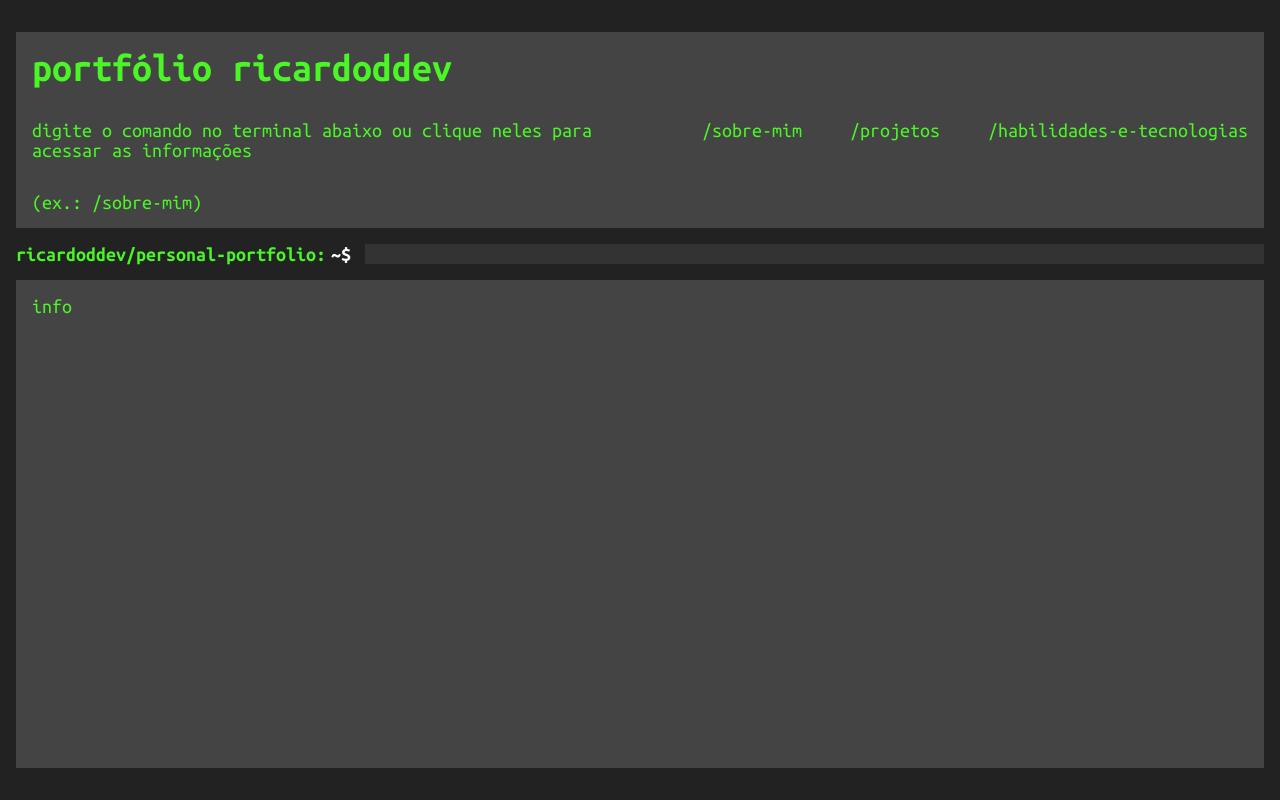
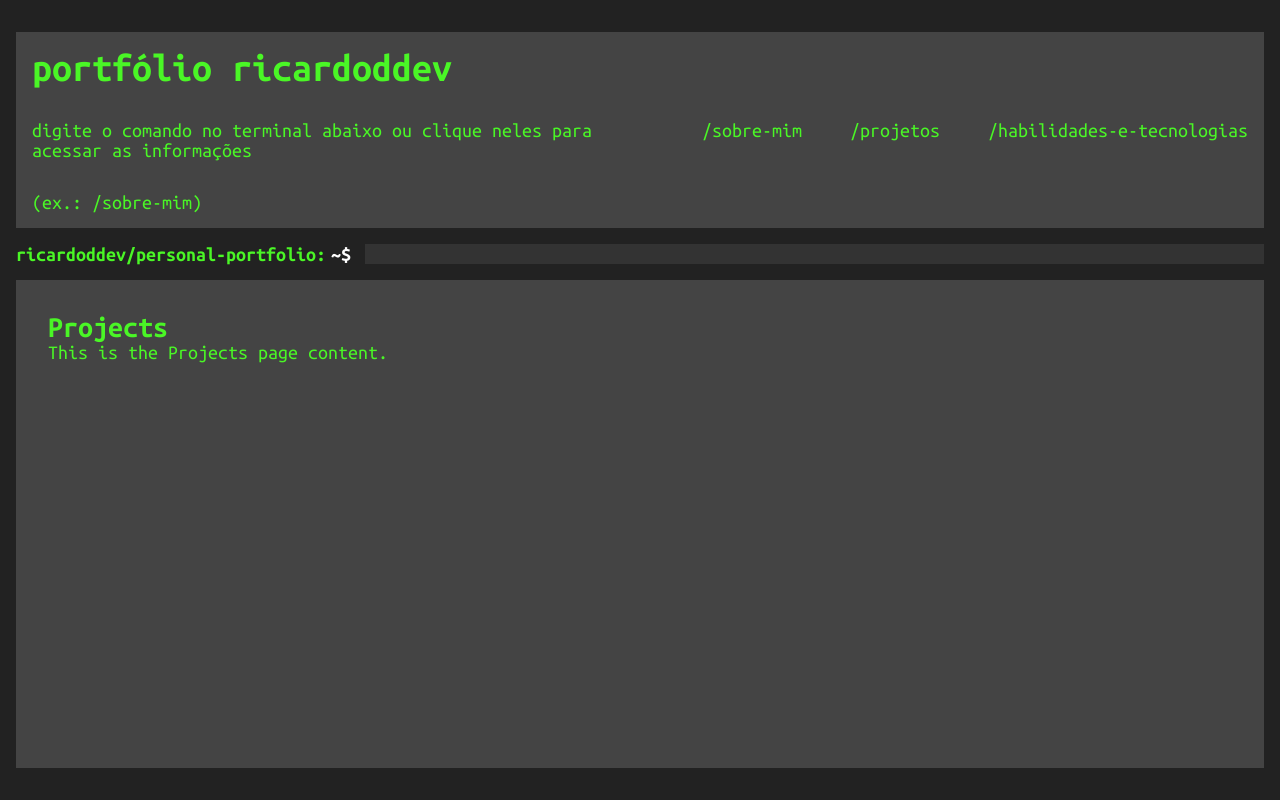
Before and after one commit to ricardoddev/personal-portfolio, a React (Vite) app: page /projects in a window 1280 px wide. Built offline with nearby package versions, Linux system fonts and the light colour scheme.

Commit message:
adding routes

```diff
--- a/package.json
+++ b/package.json
@@ -12,6 +12,7 @@
   "dependencies": {
     "react": "^18.2.0",
     "react-dom": "^18.2.0",
+    "react-router-dom": "^6.22.3",
     "styled-components": "^6.1.8"
   },
   "devDependencies": {
--- a/src/app.tsx
+++ b/src/app.tsx
@@ -1,7 +1,7 @@
 import { ThemeProvider } from "styled-components";
-import { Home } from "./pages/home/home";
 import { defaultTheme } from "./styles/themes/default";
 import { GlobalStyle } from "./styles/global";
+import { Router } from "./router";
 
 export function App() {
 
@@ -9,8 +9,7 @@ export function App() {
     <>
 
         <ThemeProvider theme={defaultTheme}>
-          <Home />
-
+          <Router />
           <GlobalStyle />
         </ThemeProvider>
     </>
--- /dev/null
+++ b/src/components/infoExibition/aboutMe/aboutMe.tsx
@@ -0,0 +1,10 @@
+import { InfoExibitionWrapper } from "../styles";
+
+export function AboutMe() {
+    return (
+      <InfoExibitionWrapper>
+        <h2>About</h2>
+        <p>This is the About page content.</p>
+      </InfoExibitionWrapper>
+    );
+  }
--- a/src/components/infoExibition/infoExibition.tsx
+++ b/src/components/infoExibition/infoExibition.tsx
@@ -1,9 +1,10 @@
+import { Outlet } from "react-router-dom";
 import { InfoExibitionWrapper } from "./styles";
 
 export function InfoExibition() {
     return (
         <InfoExibitionWrapper>
-            info
+            <Outlet />
         </InfoExibitionWrapper>
     )
 }
--- /dev/null
+++ b/src/components/infoExibition/projects/projects.tsx
@@ -0,0 +1,10 @@
+import { InfoExibitionWrapper } from "../styles";
+
+export function Projects() {
+    return (
+      <InfoExibitionWrapper>
+        <h2>Projects</h2>
+        <p>This is the Projects page content.</p>
+      </InfoExibitionWrapper>
+    );
+  }
--- /dev/null
+++ b/src/components/infoExibition/skillsAndTechs/skillsAndTechs.tsx
@@ -0,0 +1,10 @@
+import { InfoExibitionWrapper } from "../styles";
+
+export function SkillsAndTechs() {
+    return (
+      <InfoExibitionWrapper>
+        <h2>Skills</h2>
+        <p>This is the Skills page content.</p>
+      </InfoExibitionWrapper>
+    );
+  }
--- a/src/components/navbar/navbar.tsx
+++ b/src/components/navbar/navbar.tsx
@@ -1,19 +1,19 @@
-import { NavbarWrapper } from "./styles";
-
+import { Link } from "react-router-dom";
+import { NavbarWrapper, TitleAndReturnHome } from "./styles";
 
 export function Navbar() {
     return (
         <NavbarWrapper>
             <div>
-                <h1>portfólio ricardoddev</h1>
+                <TitleAndReturnHome><Link to={'/'}>portfólio ricardoddev</Link></TitleAndReturnHome>
                 <p>digite o comando no terminal abaixo ou clique neles para acessar as informações</p>
                 <p>(ex.: /sobre-mim)</p>
             </div>
 
             <ul>
-                <li><a href="#">/sobre-mim</a></li>
-                <li><a href="#">/projetos</a></li>
-                <li><a href="#">/habilidades-e-tecnologias</a></li>
+                <li><Link to={'/about-me'}>/sobre-mim</Link></li>
+                <li><Link to={'/projects'}>/projetos</Link></li>
+                <li><Link to={'/skills-and-techs'}>/habilidades-e-tecnologias</Link></li>
             </ul>
         </NavbarWrapper>
     )
--- a/src/components/navbar/styles.ts
+++ b/src/components/navbar/styles.ts
@@ -32,3 +32,10 @@ export const NavbarWrapper = styled.header`
         }
     }
 `
+
+export const TitleAndReturnHome = styled.h1`
+    a {
+        color: ${props => props.theme["green-cli"]};
+        text-decoration: none;
+    }
+`
--- a/src/pages/home/home.tsx
+++ b/src/pages/home/home.tsx
@@ -9,6 +9,7 @@ export function Home() {
             <Navbar />
             <CommandLineInput />
             <InfoExibition />
+
         </HomeWrapper>
 
     )
--- /dev/null
+++ b/src/router.tsx
@@ -0,0 +1,19 @@
+import { BrowserRouter, Route, Routes } from "react-router-dom";
+import { Home } from "./pages/home/home";
+import { AboutMe } from "./components/infoExibition/aboutMe/aboutMe";
+import { Projects } from "./components/infoExibition/projects/projects";
+import { SkillsAndTechs } from "./components/infoExibition/skillsAndTechs/skillsAndTechs";
+
+export function Router() {
+    return (
+        <BrowserRouter>
+            <Routes>
+                <Route path="/" element={<Home />}>
+                    <Route path="/about-me" element={<AboutMe />} />
+                    <Route path="/projects" element={<Projects />} />
+                    <Route path="/skills-and-techs" element={<SkillsAndTechs />} />
+                </Route>
+            </Routes>
+        </BrowserRouter>
+    )
+}
```
Also changed, not shown: 1 other file (tests, documents, lock files or other folders).
